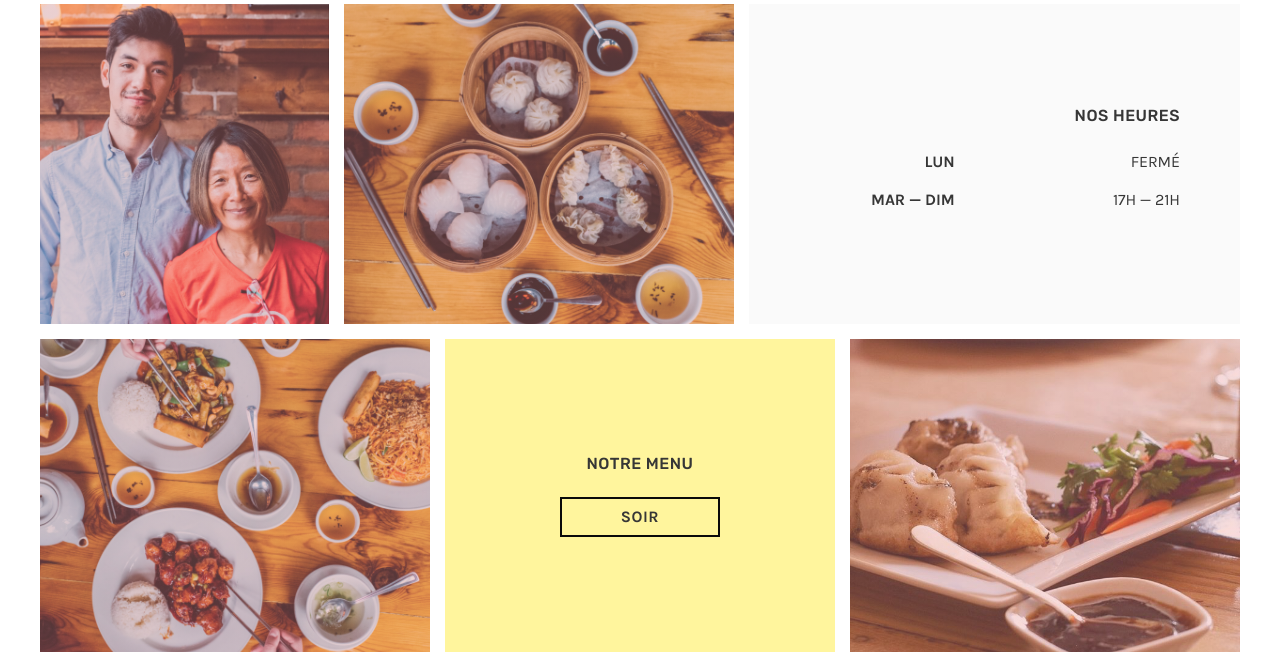
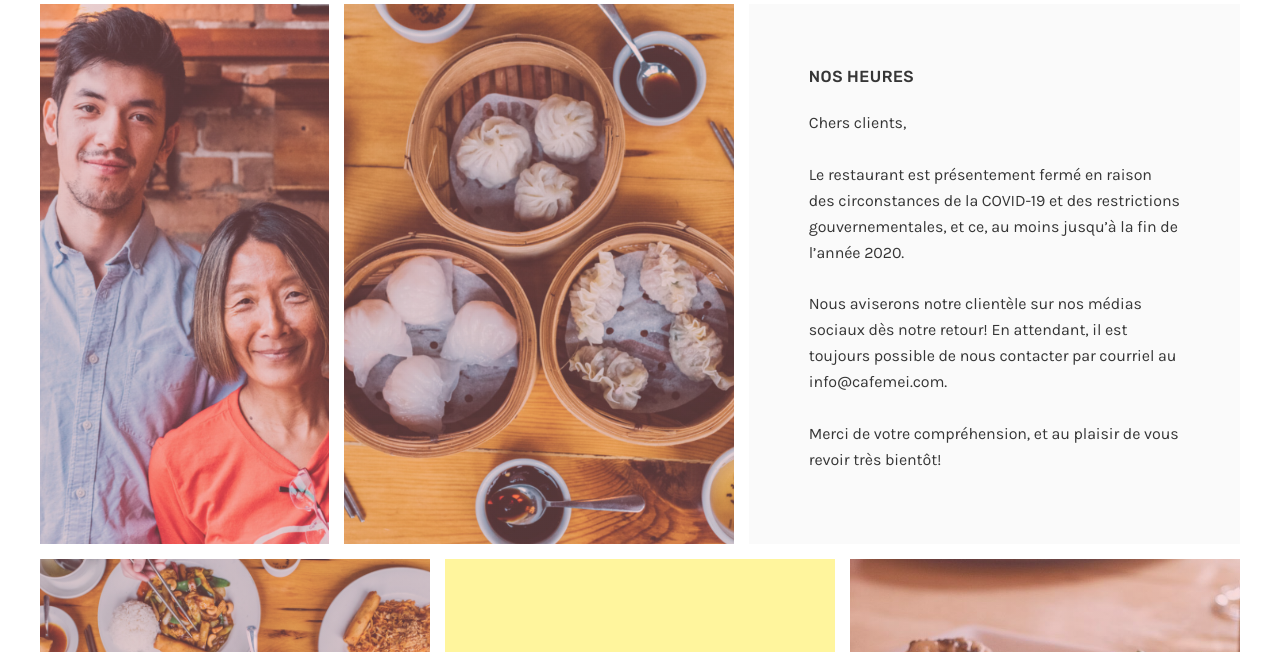
Before and after one commit to amirpourafzal/amirpourafzal.github.io, a plain HTML site: page index.html in a window 1280 px wide. Shown: the part 496-1148 px from the top of the page. Drawn offline with Linux system fonts and the light colour scheme; some packages are replaced by stand-ins of ours.

Commit message:
Update index.html

```diff
--- a/index.html
+++ b/index.html
@@ -129,22 +129,19 @@
         </div>
         <div class="col is-5">
           <div class="post">
-            <div class="content t-r">
+<div class="content t-l">
               <h4>Nos Heures</h4>
-              <div class="row is-mobile">
-                <div class="col is-4 is-offset-1">
-                  <div style="width:100%;"><strong>
-                    <p>LUN</p>
-                    <p>MAR &mdash; DIM</p></strong>
-                  </div>
-                </div>
-                <div class="col is-7 t-r">
-                  <div style="width: 100%;">
-                    <p>FERMÉ</p>
-                    <p>17H &mdash; 21H</p>
-                  </div>
-                </div>
-              </div>
+                <p>
+                  Chers clients,
+                  <br><br>
+                  Le restaurant est présentement fermé en raison des circonstances de la COVID-19 et des
+                  restrictions gouvernementales, et ce, au moins jusqu’à la fin de l’année 2020.
+                  <br><br>
+                  Nous aviserons notre clientèle sur nos médias sociaux dès notre retour! En attendant, il est
+                  toujours possible de nous contacter par courriel au info@cafemei.com.
+                  <br><br>
+                  Merci de votre compréhension, et au plaisir de vous revoir très bientôt!
+                </p>
             </div>
           </div>
         </div>
```
